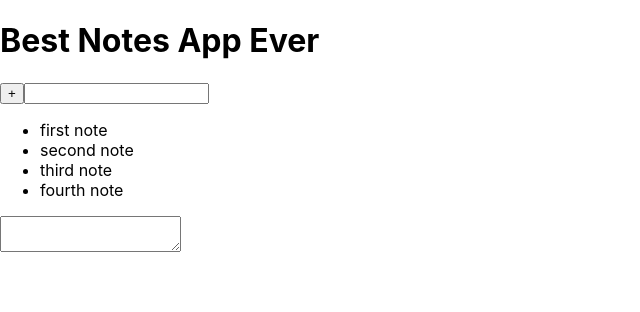
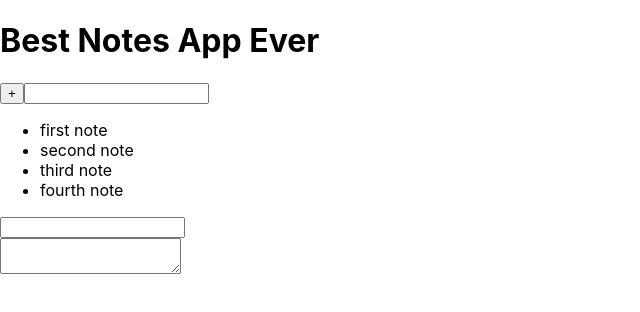
Before and after one commit to eva-montgomery/managing-state-exercise-3, a React (Create React App) app: page / in a window 1280 px wide. Shown: the top 312 px of the page, without its empty margins (0-640 px from the left). Built offline with nearby package versions, Linux system fonts and the light colour scheme.

Commit message:
passes notes to note editor

```diff
--- a/src/NoteEditor.js
+++ b/src/NoteEditor.js
@@ -1,8 +1,15 @@
 import React from 'react';
 
-function NoteEditor({searchText}) {
+function NoteEditor({
+    note
+}) {
+
     return (
-        <textarea value={searchText}/>
+        <div>
+            <input value={note.title}/>
+            <br />
+            <textarea value={note.copy}/>
+        </div>
     );
 }
 
--- a/src/NotesApp.js
+++ b/src/NotesApp.js
@@ -50,11 +50,13 @@ class NotesApp extends React.Component {
                 notes={this._getFilteredNotes()}
                 handleClick={this._selectNote}
                 />
-                <NoteEditor searchText={this.state.searchText}/>
+                <NoteEditor
+                note={this._getNoteById()}/>
             </div>
         );
     }
 
+    _getNoteById = () => this.state.notes.find(note => note.id === this.state.currentNodeId) || {}
 
 
     _getFilteredNotes = () => {
```
